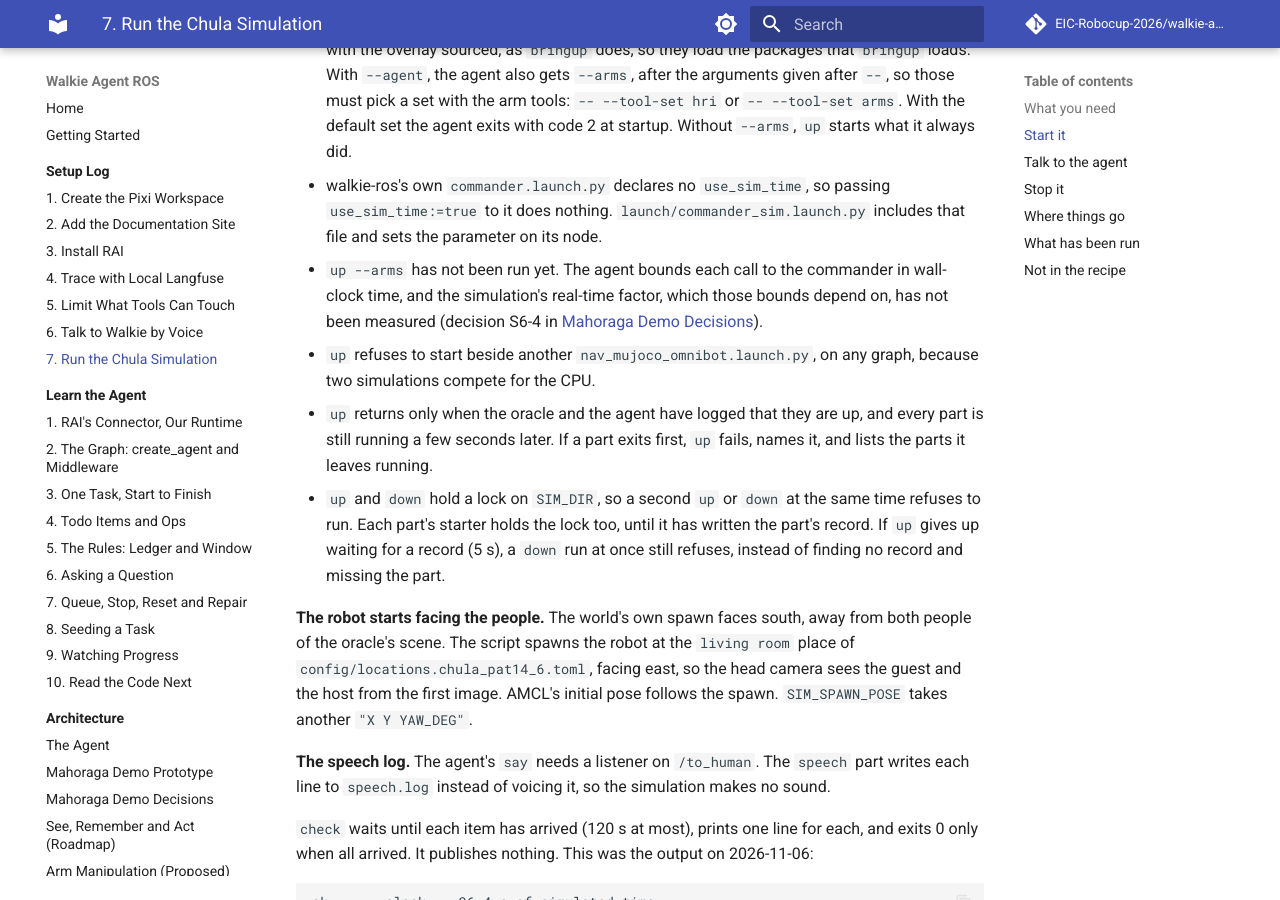
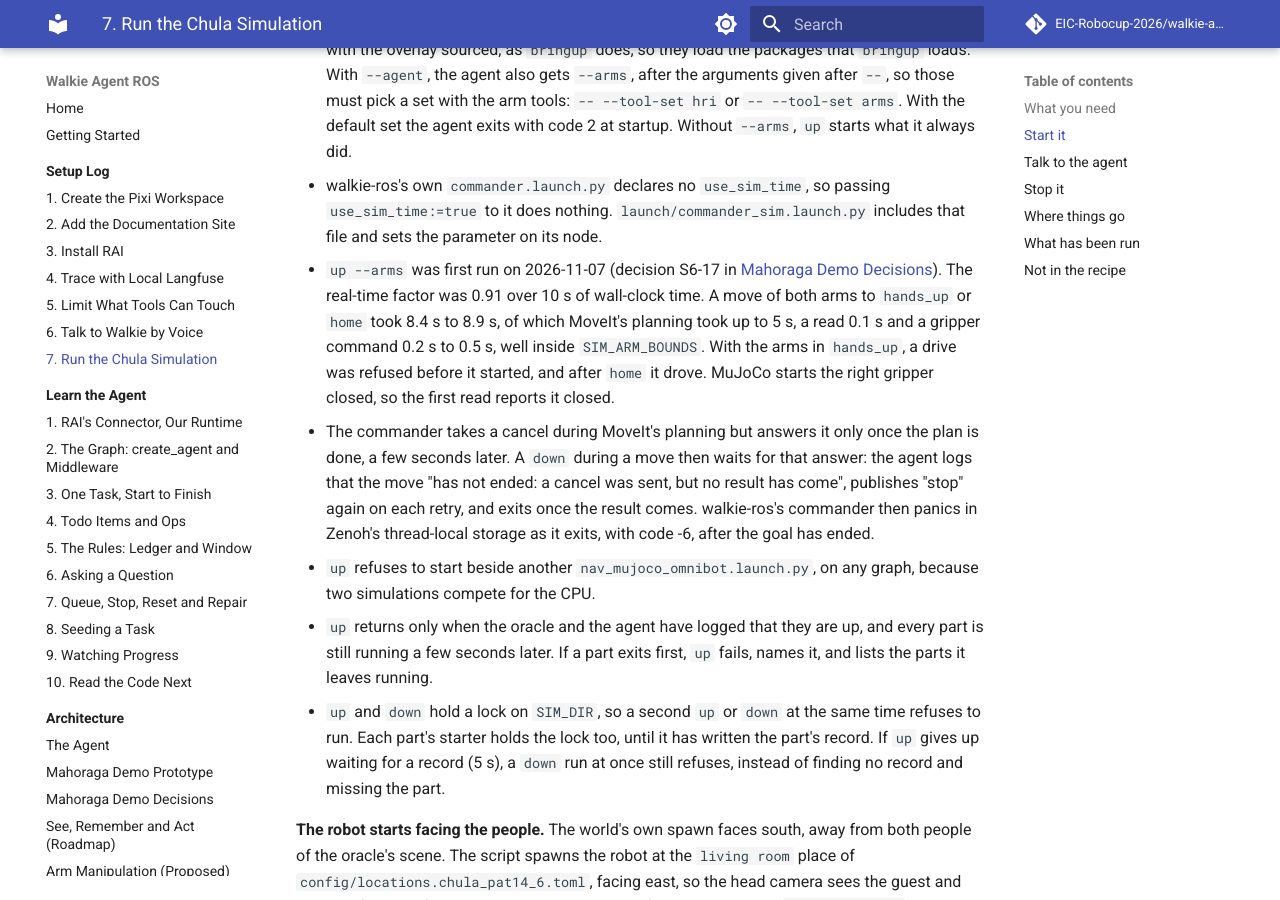
Before and after one commit to EIC-Robocup-2026/walkie-agent-ros, an MkDocs documentation site: the page built from docs/setup/08-chula-simulation.md, in a window 1280 px wide and 900 px high, scrolled down 2518 px. Built offline with MkDocs 1.6.1 and Material for MkDocs 9.7.7, drawn with Linux system fonts in a browser that asks for light colours; comment, search, counter and statistics services are not loaded.

Commit message:
docs: record the first arms simulation run and the signal repeat window as decisions S6-16 and S6-17

```diff
--- a/docs/setup/08-chula-simulation.md
+++ b/docs/setup/08-chula-simulation.md
@@ -105,10 +105,21 @@ scripts/chula-sim.sh check --agent
 - walkie-ros's own `commander.launch.py` declares no `use_sim_time`, so
   passing `use_sim_time:=true` to it does nothing. `launch/commander_sim.launch.py`
   includes that file and sets the parameter on its node.
-- `up --arms` has not been run yet. The agent bounds each call to the
-  commander in wall-clock time, and the simulation's real-time factor, which
-  those bounds depend on, has not been measured (decision S6-4 in
-  [Mahoraga Demo Decisions](../architecture/mahoraga-demo-decisions.md)).
+- `up --arms` was first run on 2026-11-07 (decision S6-17 in
+  [Mahoraga Demo Decisions](../architecture/mahoraga-demo-decisions.md)). The
+  real-time factor was 0.91 over 10 s of wall-clock time. A move of both arms
+  to `hands_up` or `home` took 8.4 s to 8.9 s, of which MoveIt's planning
+  took up to 5 s, a read 0.1 s and a gripper command 0.2 s to 0.5 s, well
+  inside `SIM_ARM_BOUNDS`. With the arms in `hands_up`, a drive was refused
+  before it started, and after `home` it drove. MuJoCo starts the right
+  gripper closed, so the first read reports it closed.
+- The commander takes a cancel during MoveIt's planning but answers it only
+  once the plan is done, a few seconds later. A `down` during a move then
+  waits for that answer: the agent logs that the move "has not ended: a
+  cancel was sent, but no result has come", publishes "stop" again on each
+  retry, and exits once the result comes. walkie-ros's commander then
+  panics in Zenoh's thread-local storage as it exits, with code -6, after
+  the goal has ended.
 - `up` refuses to start beside another `nav_mujoco_omnibot.launch.py`, on any
   graph, because two simulations compete for the CPU.
 - `up` returns only when the oracle and the agent have logged that they are up,
```
Also changed, not shown: docs/architecture/agent.md (+3 -1 lines), docs/architecture/mahoraga-demo-decisions.md (+2 -0 lines), docs/architecture/see-remember-act.md (+9 -2 lines).
